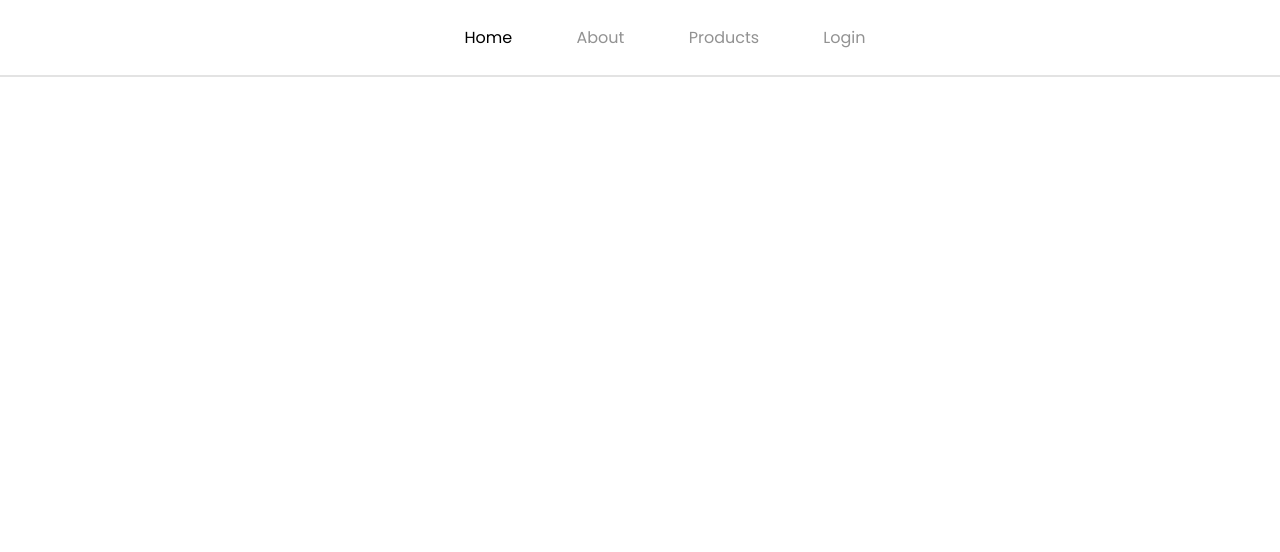
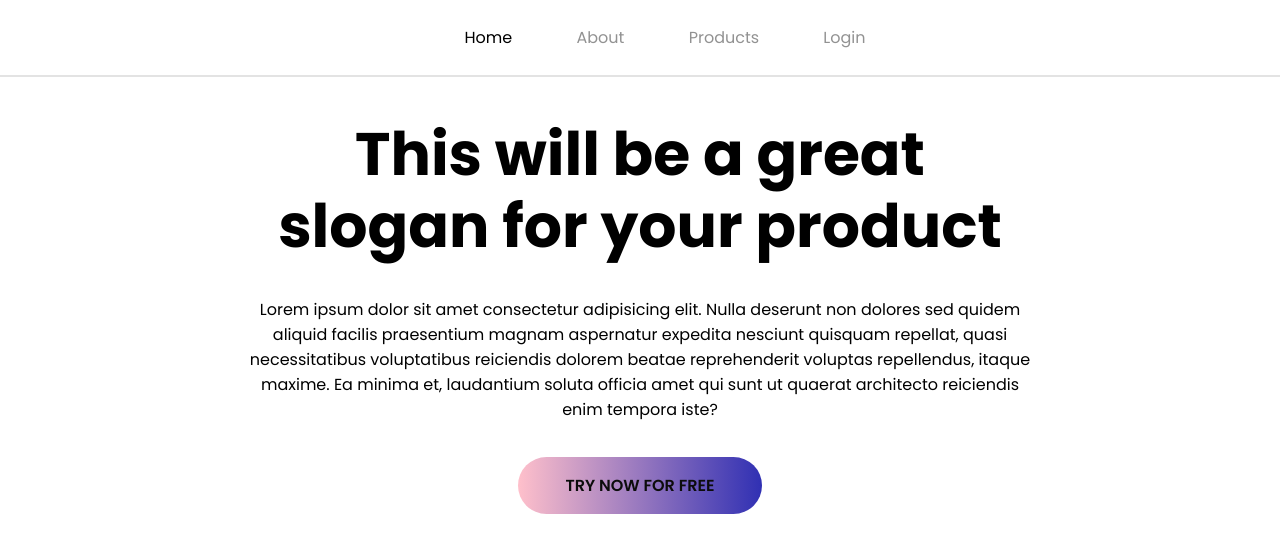
Before and after one commit to restindevlops/A-Multiwebpage-Website, a plain HTML site: page index.html in a window 1280 px wide. Drawn offline with Linux system fonts and the light colour scheme.

Commit message:
Added Homepage

```diff
--- a/index.html
+++ b/index.html
@@ -13,5 +13,10 @@
         <a href="products.html">Products</a>
         <a href="login.html">Login</a>
     </nav>
+    <header>
+        <h2>This will be a great <br> slogan for your product</h2>
+        <p>Lorem ipsum dolor sit amet consectetur adipisicing elit. Nulla deserunt non dolores sed quidem aliquid facilis praesentium magnam aspernatur expedita nesciunt quisquam repellat, quasi necessitatibus voluptatibus reiciendis dolorem beatae reprehenderit voluptas repellendus, itaque maxime. Ea minima et, laudantium soluta officia amet qui sunt ut quaerat architecto reiciendis enim tempora iste?</p>
+        <a href="login.html" id="cta-button">Try now for free</a>
+    </header>
 </body>
 </html>
--- a/style.css
+++ b/style.css
@@ -25,3 +25,30 @@ nav a:hover{
 nav a.active{
     color: black;
 }
+header{
+    padding-top: calc(50px + 1rem + 2px);
+}
+header h2{
+    margin-top: 50px;
+    font-size: 3.75rem;
+    font-weight: bold;
+    line-height: 1.2em;
+}
+h2 + p{
+    width: 800px;
+    margin: 35px auto;
+}
+#cta-button{
+    text-decoration: none;
+    text-transform: uppercase;
+    color: rgb(12, 12, 12);
+    background: linear-gradient(to right, pink, rgb(48, 48, 179));
+    border-radius: 1000px;
+    display: inline-block;
+    padding: 1em 3em;
+    font-weight: 600;
+    transition: 150ms ease;
+}
+#cta-button:hover{
+    scale: 1.1;
+}
```
